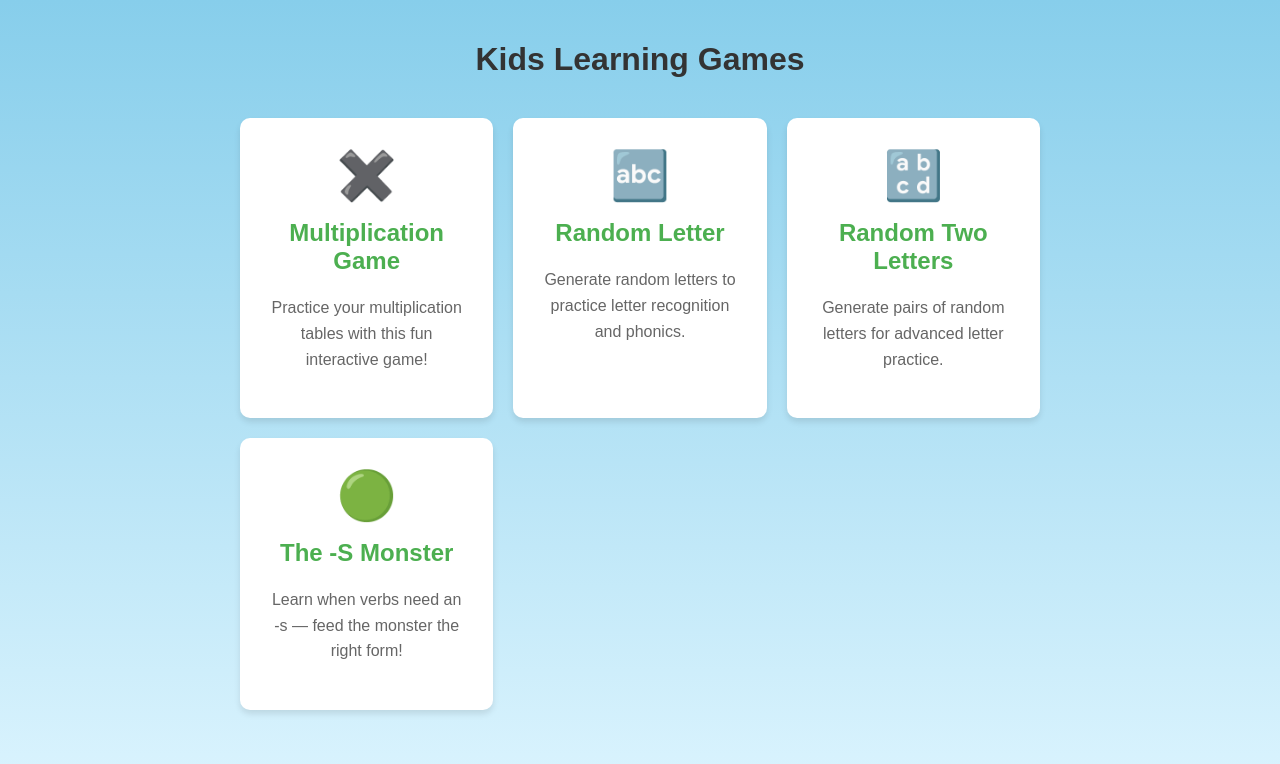
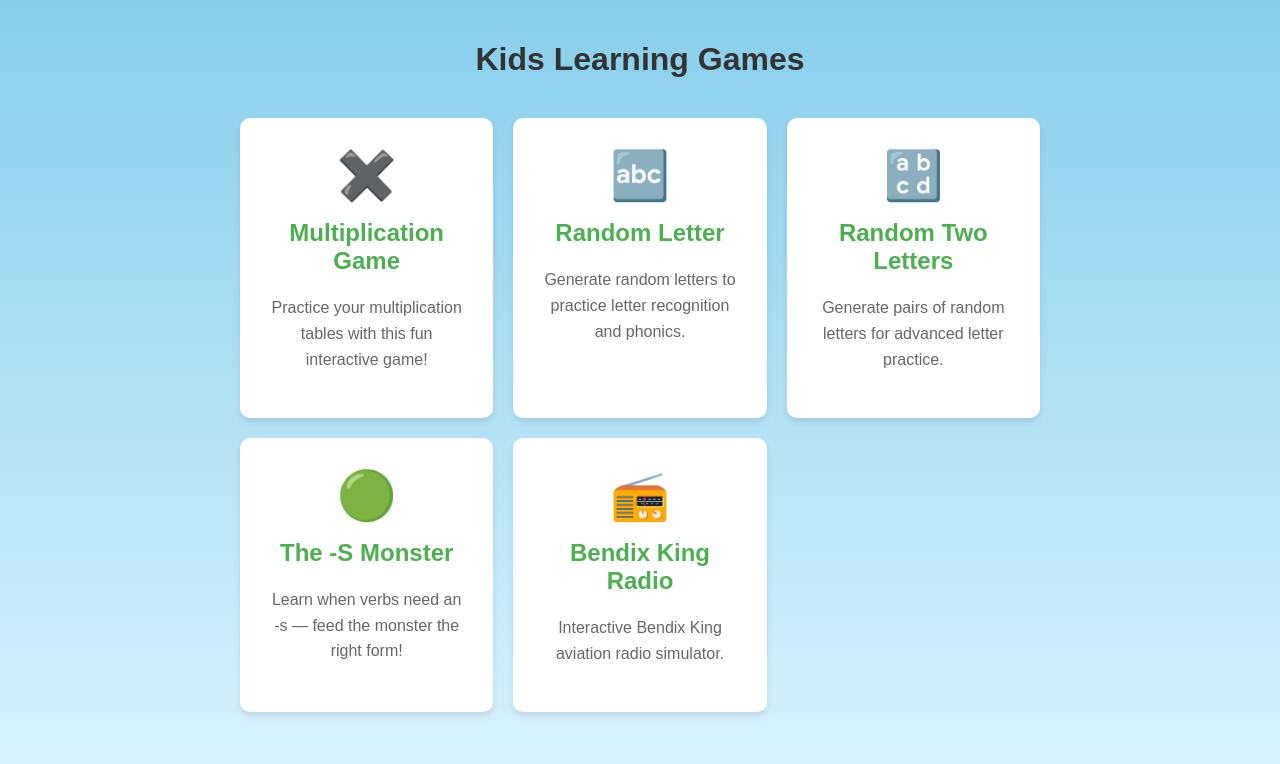
Before and after one commit to uzadude/kids, a plain HTML site: page index.html in a window 1280 px wide. Drawn offline with Linux system fonts and the light colour scheme.

Commit message:
add Bendix King card to index, introduce README
Co-Authored-By: Claude Opus 4.7 (1M context) <noreply@anthropic.com>

```diff
--- a/index.html
+++ b/index.html
@@ -102,6 +102,12 @@
             <h2>The -S Monster</h2>
             <p>Learn when verbs need an -s — feed the monster the right form!</p>
         </a>
+
+        <a href="idan/bendix-king.html" class="game-card">
+            <div class="icon">📻</div>
+            <h2>Bendix King Radio</h2>
+            <p>Interactive Bendix King aviation radio simulator.</p>
+        </a>
     </div>
 </body>
 </html>
```
Also changed, not shown: 1 other file.
